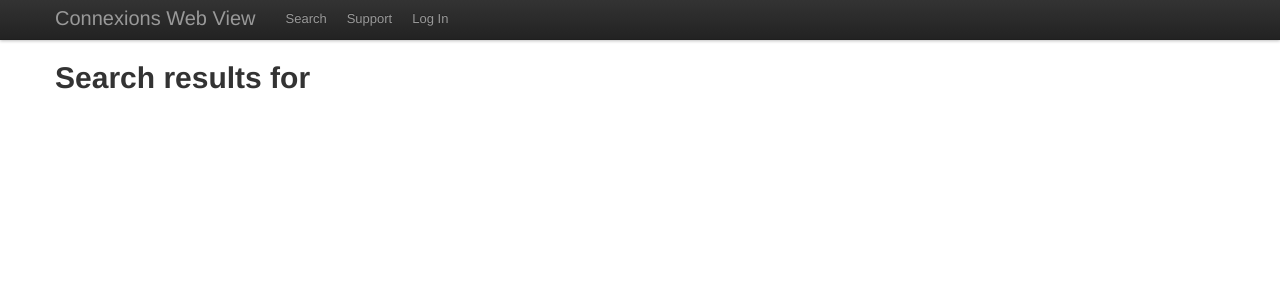
After one commit to mmulich/rhaptos_viewer, a Python web app: template rhaptos_viewer/templates/search.jinja2 in a window 1280 px wide. The commit adds this page. Shown: the top 300 px of the page. Run offline with Jinja, Linux system fonts and the light colour scheme; the template is opened without the code that fills it, so the values that code supplies are empty; some libraries are stand-ins or nearby versions.

Commit message:
Search view

```diff
--- a/rhaptos_viewer/__init__.py
+++ b/rhaptos_viewer/__init__.py
@@ -10,5 +10,6 @@ def main(global_config, **settings):
     config.include('pyramid_jinja2')
     config.add_jinja2_search_path('rhaptos_viewer:templates/')
     config.add_route('casa', '/')
+    config.add_route('search', '/search')
     config.scan()
     return config.make_wsgi_app()
--- a/rhaptos_viewer/templates/casa.jinja2
+++ b/rhaptos_viewer/templates/casa.jinja2
@@ -67,7 +67,7 @@
         <div class="span4">
           <h2>Find content</h2>
           <form class="well form-search" method="GET" action="/search">
-            <input type="text" class="input-medium search-query">
+            <input name="q" type="text" class="input-medium search-query">
             <button type="submit" class="btn">Search</button>
           </form>
         </div>
--- /dev/null
+++ b/rhaptos_viewer/templates/search.jinja2
@@ -0,0 +1,65 @@
+<!DOCTYPE html>
+<html lang="en">
+  <head>
+    <meta charset="utf-8">
+    <meta name="viewport" content="width=device-width, initial-scale=1.0">
+    <title>Connexions Web View</title>
+
+    <link href="/static/css/bootstrap.css" rel="stylesheet">
+    <style>
+      body {
+        padding-top: 60px; /* 60px to make the container go all the way to the bottom of the topbar */
+      }
+    </style>
+    <link href="/static/css/bootstrap-responsive.css" rel="stylesheet">
+
+    <!-- All JavaScript at the bottom, except this Modernizr build.
+         Modernizr enables HTML5 elements & feature detects for optimal performance.
+         Create your own custom Modernizr build: www.modernizr.com/download/ -->
+    <script src="/static/js/modernizr-2.6.1.min.js"></script>
+  </head>
+  <body>
+
+    <div class="navbar navbar-fixed-top">
+      <div class="navbar-inner">
+        <div class="container">
+          <a class="btn btn-navbar" data-toggle="collapse" data-target=".nav-collapse">
+            <span class="icon-bar"></span>
+            <span class="icon-bar"></span>
+            <span class="icon-bar"></span>
+          </a>
+          <a class="brand" href="/">Connexions Web View</a>
+          <div class="nav-collapse">
+            <ul class="nav">
+              <li><a href="/search">Search</a></li>
+              <li><a href="/support">Support</a></li>
+              <li><a href="/login">Log In</a></li>
+            </ul>
+          </div>
+        </div>
+      </div>
+    </div>
+
+    <div class="container">
+      <h1>Search results for {{ request.params['q'] }}</h1>
+      <div id="search-results">
+        <ul>
+          {% for r in records %}
+          <li class="search-record"><a href="{{ r.link }}">{{ r.title
+              }}</a><div class="search-summary">{{ r.summary|safe }}</div></li>
+          {% endfor %}
+        </ul>
+      </div>
+    </div> <!-- /container -->
+
+    <!-- Placed at the end of the document so the pages load faster
+    -->
+    <!-- Grab Google CDN's jQuery, with a protocol relative URL;
+         fall back to local if offline
+    -->
+    <script src="//ajax.googleapis.com/ajax/libs/jquery/1.7.2/jquery.min.js"></script>
+    <script>window.jQuery || document.write('<script src="/static/js/jquery-1.7.2.min.js"><\/script>')</script>
+    <script src="/static/js/bootstrap.min.js"></script>
+
+  </body>
+</html>
```
Also changed, not shown: rhaptos_viewer/views.py (+32 -0 lines).
